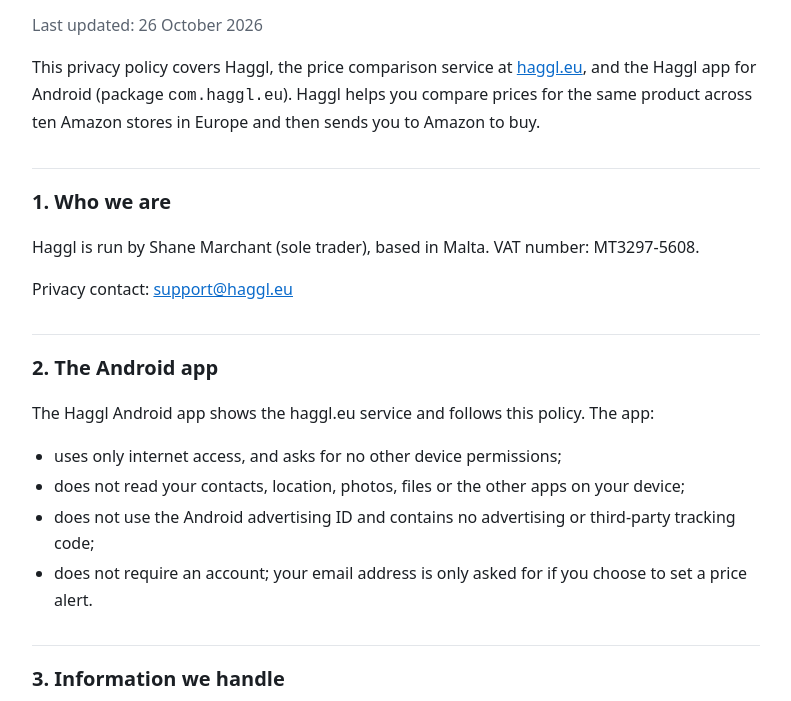
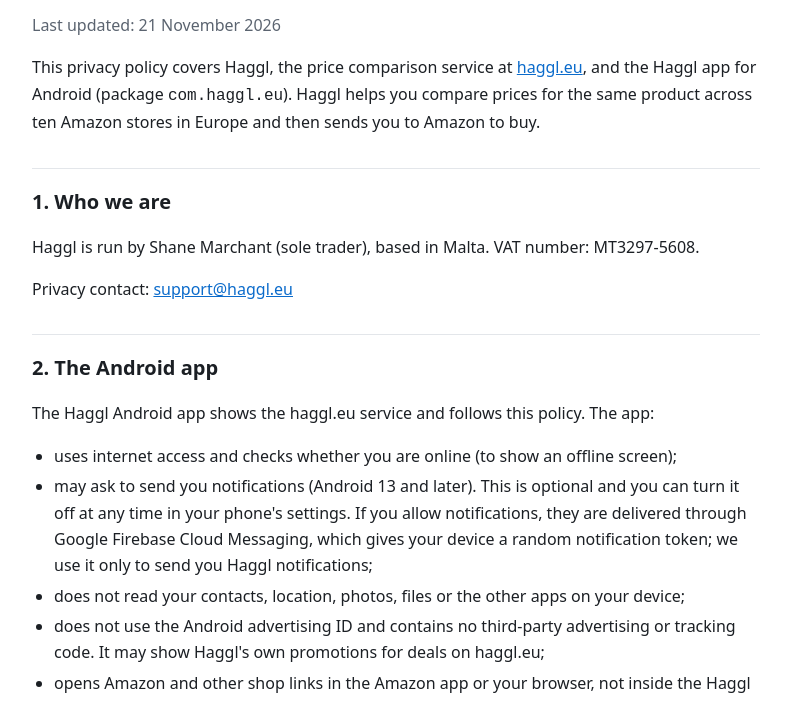
Before and after one commit to sbm251/haggleandroidapp, a plain HTML site: page index.html in a window 1280 px wide. Shown: the part 80-781 px from the top of the page, without its empty margins (244-1035 px from the left). Drawn offline with Linux system fonts and the light colour scheme.

Commit message:
Privacy policy: notifications, offline check, own promotions (app v2.0.0)

```diff
--- a/index.html
+++ b/index.html
@@ -22,7 +22,7 @@
 <body>
 <main>
   <h1>Haggl privacy policy</h1>
-  <p class="muted">Last updated: 26 October 2026</p>
+  <p class="muted">Last updated: 21 November 2026</p>
 
   <p>This privacy policy covers Haggl, the price comparison service at <a href="https://www.haggl.eu">haggl.eu</a>, and the Haggl app for Android (package <code>com.haggl.eu</code>). Haggl helps you compare prices for the same product across ten Amazon stores in Europe and then sends you to Amazon to buy.</p>
 
@@ -33,9 +33,11 @@
   <h2>2. The Android app</h2>
   <p>The Haggl Android app shows the haggl.eu service and follows this policy. The app:</p>
   <ul>
-    <li>uses only internet access, and asks for no other device permissions;</li>
+    <li>uses internet access and checks whether you are online (to show an offline screen);</li>
+    <li>may ask to send you notifications (Android 13 and later). This is optional and you can turn it off at any time in your phone's settings. If you allow notifications, they are delivered through Google Firebase Cloud Messaging, which gives your device a random notification token; we use it only to send you Haggl notifications;</li>
     <li>does not read your contacts, location, photos, files or the other apps on your device;</li>
-    <li>does not use the Android advertising ID and contains no advertising or third-party tracking code;</li>
+    <li>does not use the Android advertising ID and contains no third-party advertising or tracking code. It may show Haggl's own promotions for deals on haggl.eu;</li>
+    <li>opens Amazon and other shop links in the Amazon app or your browser, not inside the Haggl app. Those sites have their own privacy policies;</li>
     <li>does not require an account; your email address is only asked for if you choose to set a price alert.</li>
   </ul>
 
```
